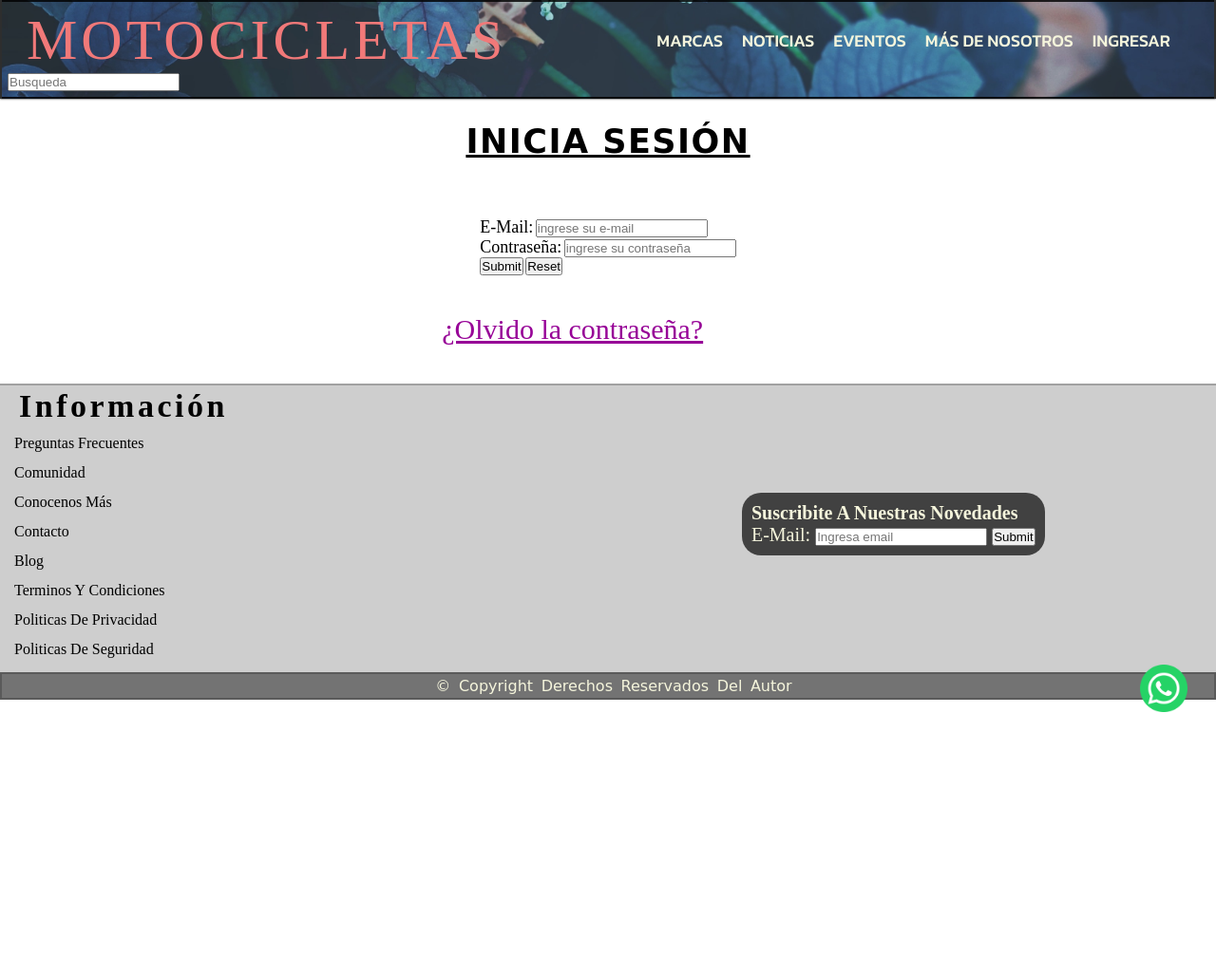
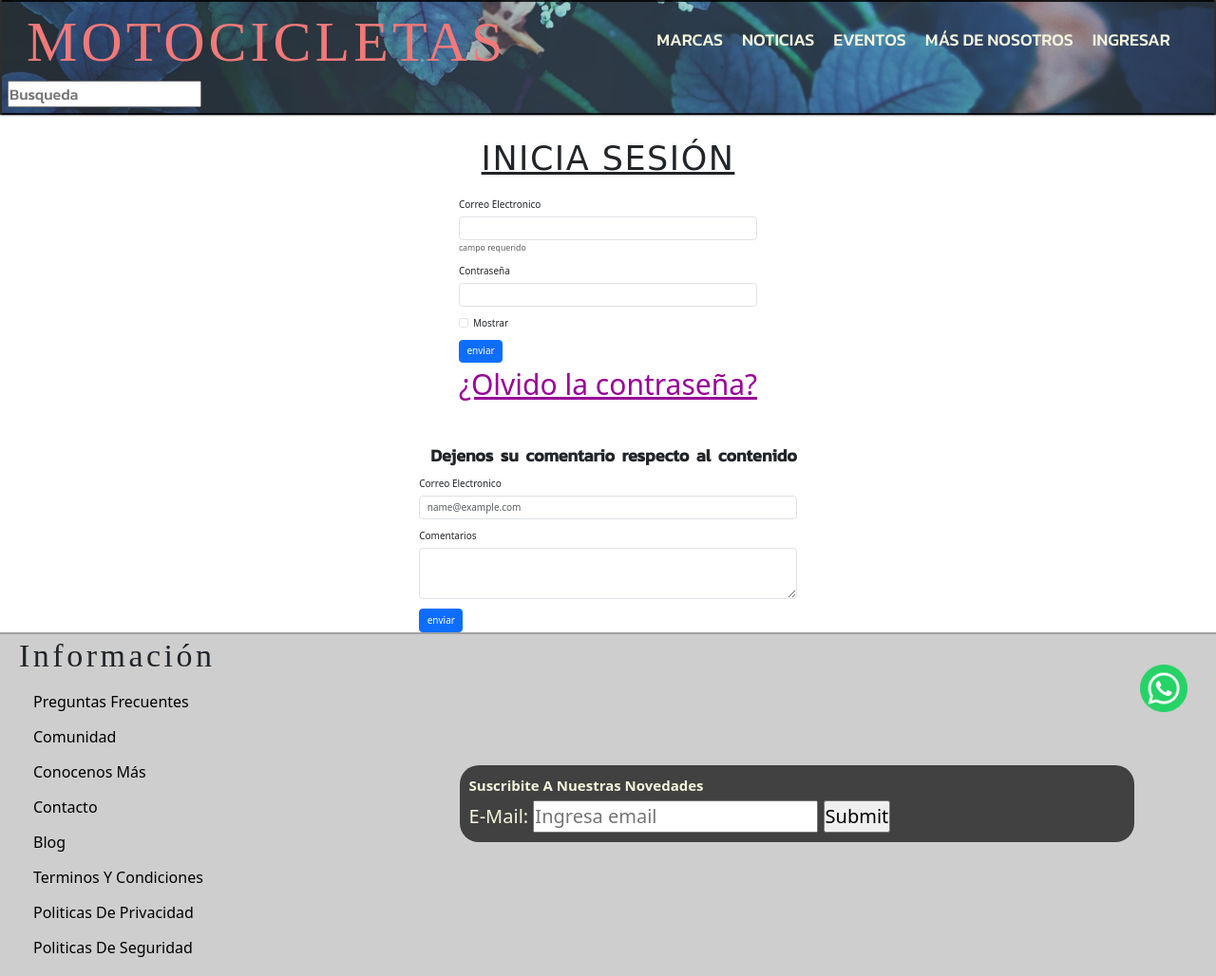
Before and after one commit to PabloCannizzo/comision-54530, a plain HTML site: page pages/ingresar.html in a window 1280 px wide. Shown: the top 1028 px of the page at 95% size. Before the commit the page ends 800 px from the top, so only its background shows below. Drawn offline with nearby package versions, Linux system fonts and the light colour scheme; a web font is replaced by a local one.

Commit message:
commit luego de que se borro todo falta agregar nuevamente detalles en el boostrap

```diff
--- a/pages/ingresar.html
+++ b/pages/ingresar.html
@@ -6,6 +6,8 @@
     <meta http-equiv="X-UA-Compatible" content="IE=edge">
     <meta name="viewport" content="width=device-width, initial-scale=1.0">
     <title>Mi primer proyecto</title>
+    <link href="https://cdn.jsdelivr.net/npm/bootstrap@5.3.0/dist/css/bootstrap.min.css" rel="stylesheet"
+        integrity="sha384-9ndCyUaIbzAi2FUVXJi0CjmCapSmO7SnpJef0486qhLnuZ2cdeRhO02iuK6FUUVM" crossorigin="anonymous">
     <link rel="stylesheet" href="../css/style.css">
 </head>
 
@@ -36,10 +38,12 @@
                             <a href="../pages/ingresar.html">ingresar</a>
                         </li>
                         <li>
-                            <a class="logo-mdn-ingresar" href="../pages/mas-de-nosotros.html"><img src="../assets/img/search-logo.png" alt="logo-busqueda"></a>
+                            <a class="logo-mdn-ingresar" href="../pages/mas-de-nosotros.html"><img
+                                    src="../assets/img/search-logo.png" alt="logo-busqueda"></a>
                         </li>
                         <li>
-                            <a class="logo-ingresar-ingresar" href="../pages/ingresar.html"><img src="../assets/img/icono-avatar.png" alt="logo-de-ingresar"></a>
+                            <a class="logo-ingresar-ingresar" href="../pages/ingresar.html"><img
+                                    src="../assets/img/icono-avatar.png" alt="logo-de-ingresar"></a>
                         </li>
                     </ul>
                 </nav>
@@ -57,27 +61,37 @@
                     <h2>inicia sesión</h2>
                 </div>
                 <div class="fomulario">
-                    <form class="form" action="">
-                        <div class="mb-3">
-                            <label for="formGroupExampleInput" class="form-label">e-mail:</label>
-                            <input type="text" class="form-control" id="formGroupExampleInput" placeholder="ingrese su e-mail">
+                    <form>
+                        <div class="mb-3 ">
+                            <label for="exampleInputEmail1" class="form-label">correo electronico</label>
+                            <input type="email" class="form-control" id="exampleInputEmail1"
+                                aria-describedby="emailHelp">
+                            <div id="emailHelp" class="form-text">campo requerido</div>
                         </div>
                         <div class="mb-3">
-                            <label for="formGroupExampleInput2" class="form-label">contraseña:</label>
-                            <input type="text" class="form-control" id="formGroupExampleInput2" placeholder="ingrese su contraseña">
+                            <label for="exampleInputPassword1" class="form-label">contraseña</label>
+                            <input type="password" class="form-control" id="exampleInputPassword1">
                         </div>
-                        <!-- <fieldset>
-                                                <legend><strong>Inicia Sesión</strong></legend>
-                                                <label for="email">e-mail:</label>
-                                                <input type="email" id="email" placeholder="Ingresa email" required>
-                                                <label for="pass">contraseña:</label>
-                                                <input type="password" id="pass" placeholder="Ingresa contraseña" required>
-                                            </fieldset> -->
-                        <input type="submit">
-                        <input type="reset">
+                        <div class="mb-3 form-check">
+                            <input type="checkbox" class="form-check-input" id="exampleCheck1">
+                            <label class="form-check-label" for="exampleCheck1">mostrar</label>
+                        </div>
+                        <button type="submit" class="btn btn-primary">enviar</button>
                     </form>
                     <a href="../pages/ingresar.html">¿Olvido la contraseña?</a>
                 </div>
+            </section>
+            <section>
+                <p><strong>Dejenos su comentario respecto al contenido</strong></p>
+                <div class="mb-3">
+                    <label for="exampleFormControlInput1" class="form-label">correo electronico</label>
+                    <input type="email" class="form-control" id="exampleFormControlInput1" placeholder="name@example.com">
+                </div>
+                <div class="mb-3">
+                    <label for="exampleFormControlTextarea1" class="form-label">comentarios</label>
+                    <textarea class="form-control" id="exampleFormControlTextarea1" rows="3"></textarea>
+                </div>
+                <button type="submit" class="btn btn-primary">enviar</button>
             </section>
         </main>
         <footer class="footer">
@@ -107,13 +121,20 @@
                 </div>
             </section>
             <div>
-                <a href="../pages/mas-de-nosotros.html"><img class="logo-w" src="../assets/img/logo-w-color.png" alt=""></a>
+                <a href="../pages/mas-de-nosotros.html"><img class="logo-w" src="../assets/img/logo-w-color.png"
+                        alt=""></a>
             </div>
             <div>
                 <p>© copyright derechos reservados del autor</p>
             </div>
         </footer>
     </div>
+    <script src="https://cdn.jsdelivr.net/npm/@popperjs/core@2.11.8/dist/umd/popper.min.js"
+        integrity="sha384-I7E8VVD/ismYTF4hNIPjVp/Zjvgyol6VFvRkX/vR+Vc4jQkC+hVqc2pM8ODewa9r"
+        crossorigin="anonymous"></script>
+    <script src="https://cdn.jsdelivr.net/npm/bootstrap@5.3.0/dist/js/bootstrap.min.js"
+        integrity="sha384-fbbOQedDUMZZ5KreZpsbe1LCZPVmfTnH7ois6mU1QK+m14rQ1l2bGBq41eYeM/fS"
+        crossorigin="anonymous"></script>
 </body>
 
 </html>
```
